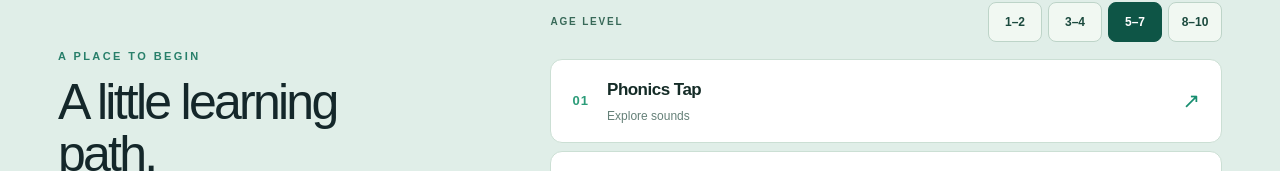
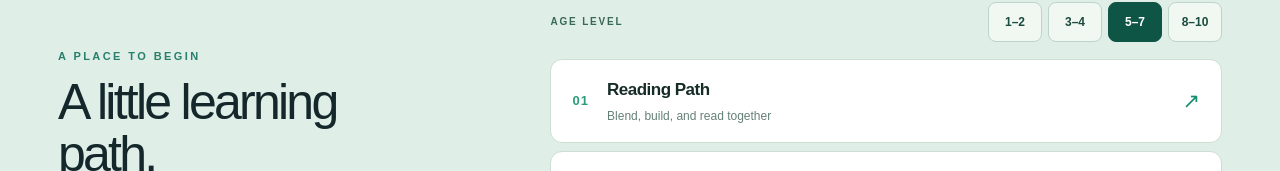
Before and after one commit to GEEKProtocol0110/geek--jr, a Next.js app: page / in a window 1280 px wide. Shown: the part 781-952 px from the top of the page. Built offline with nearby package versions, Linux system fonts and the light colour scheme.

Commit message:
Guide ready learners toward sound-to-reading lessons

```diff
--- a/src/modules/home/GuidedPath.tsx
+++ b/src/modules/home/GuidedPath.tsx
@@ -18,11 +18,11 @@ const paths: Record<AgeTier, { href: string; title: string; focus: string }[]> =
   ],
   "3-4": [
     { href: "/first-words", title: "First Words", focus: "Build vocabulary" },
-    { href: "/phonics", title: "Phonics Tap", focus: "Hear the sounds" },
+    { href: "/phonics", title: "Reading Path", focus: "Play with sounds; try print when ready" },
     { href: "/memory", title: "Memory Match", focus: "Find a pair" },
   ],
   "5-7": [
-    { href: "/phonics", title: "Phonics Tap", focus: "Explore sounds" },
+    { href: "/phonics", title: "Reading Path", focus: "Blend, build, and read together" },
     { href: "/patterns", title: "Patterns & Logic", focus: "Spot what comes next" },
     { href: "/stories", title: "Story Sequence", focus: "Put ideas in order" },
   ],
```
